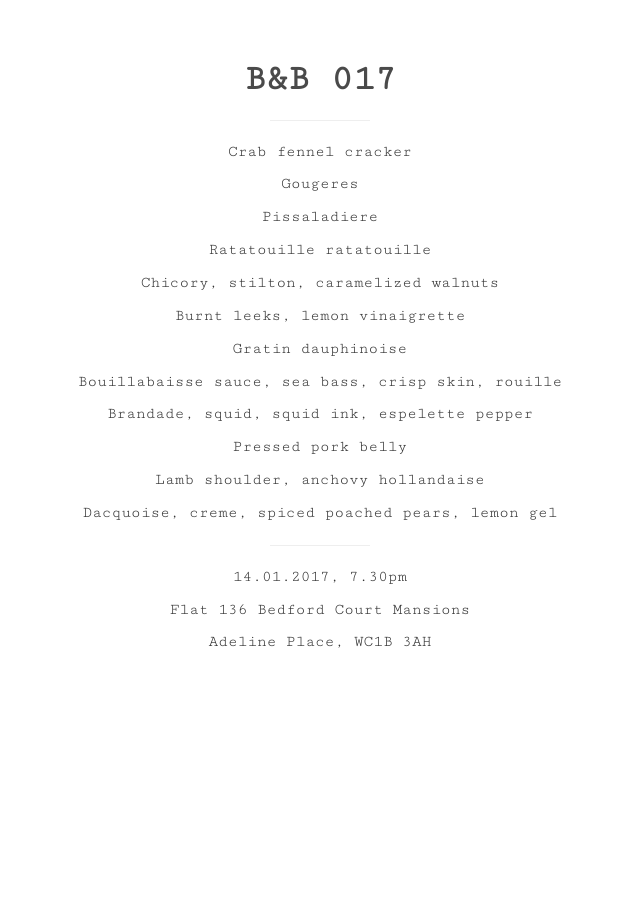
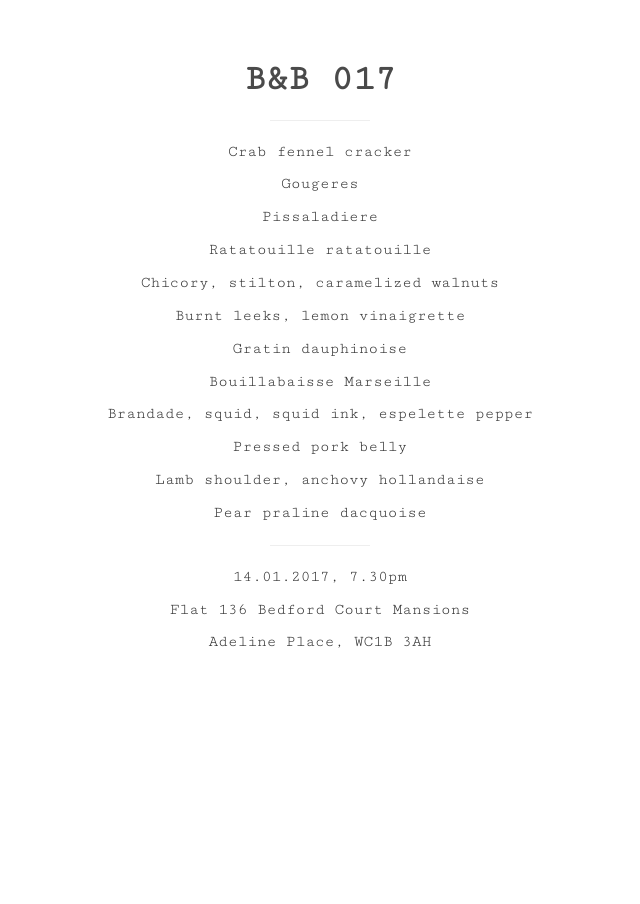
Before and after one commit to jamesroutley/bergamotandblack, a Jekyll site: the page built from 17-01-14.md, in a window 1280 px wide. Shown: the whole page, without its empty margins (320-960 px from the left). Built offline with Jekyll 4.4.1, drawn with Linux system fonts in a browser that asks for light colours; nearby versions of some CDN libraries.

Commit message:
fixup! fixup! Editing menu

```diff
--- a/17-01-14.md
+++ b/17-01-14.md
@@ -22,7 +22,7 @@ Burnt leeks, lemon vinaigrette
 
 Gratin dauphinoise
 
-Bouillabaisse sauce, sea bass, crisp skin, rouille
+Bouillabaisse Marseille
 
 Brandade, squid, squid ink, espelette pepper
 
@@ -30,7 +30,7 @@ Pressed pork belly
 
 Lamb shoulder, anchovy hollandaise
 
-Dacquoise, creme, spiced poached pears, lemon gel
+Pear praline dacquoise
 
 ---
 
```
